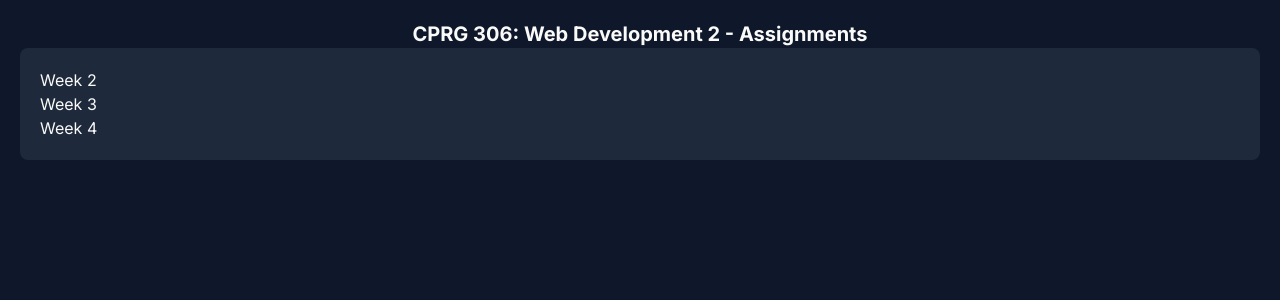
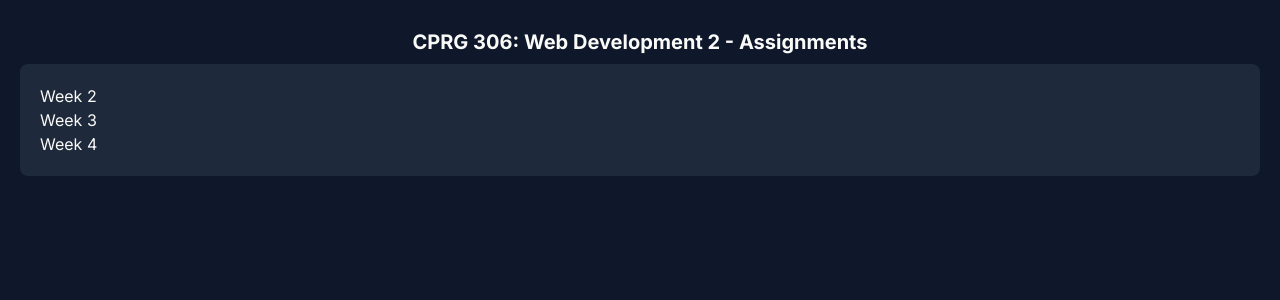
Before and after one commit to giemolines/cprg306-assignments, a Next.js app: page / in a window 1280 px wide. Shown: the top 300 px of the page. Built offline with nearby package versions, Linux system fonts and the light colour scheme.

Commit message:
formatting

```diff
--- a/app/page.js
+++ b/app/page.js
@@ -4,7 +4,7 @@ export default function Home() {
   return (
     <main className="h-screen p-5 bg-slate-900 text-stone-50">
       <div>
-        <h1 className="text-center font-bold text-xl">CPRG 306: Web Development 2 - Assignments</h1>
+        <h1 className="text-center font-bold text-xl p-2">CPRG 306: Web Development 2 - Assignments</h1>
       </div>
       <div className="bg-slate-800 rounded-lg p-5">
         <Link className="hover:text-stone-400 hover:underline"href="./week-2">Week 2</Link>
```
